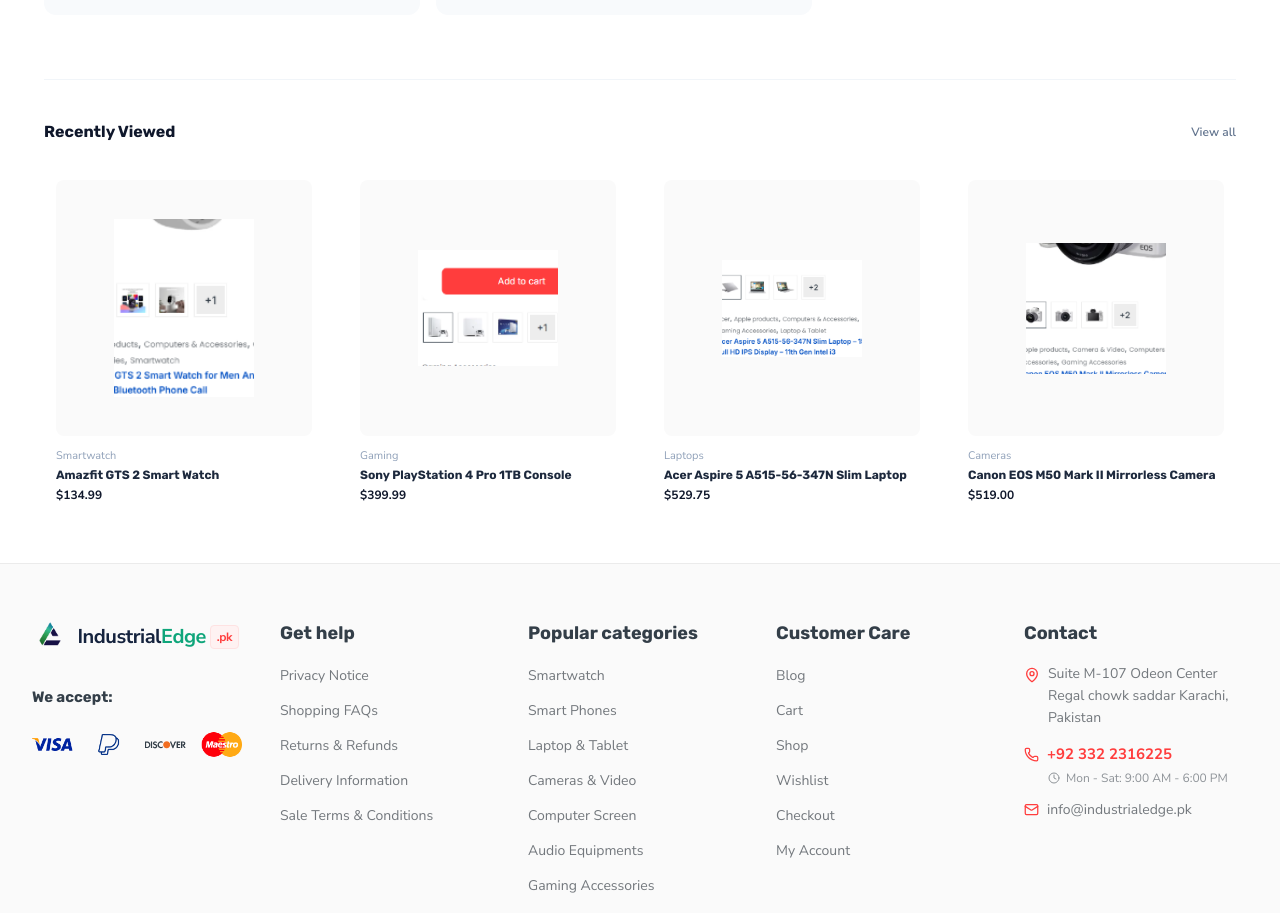
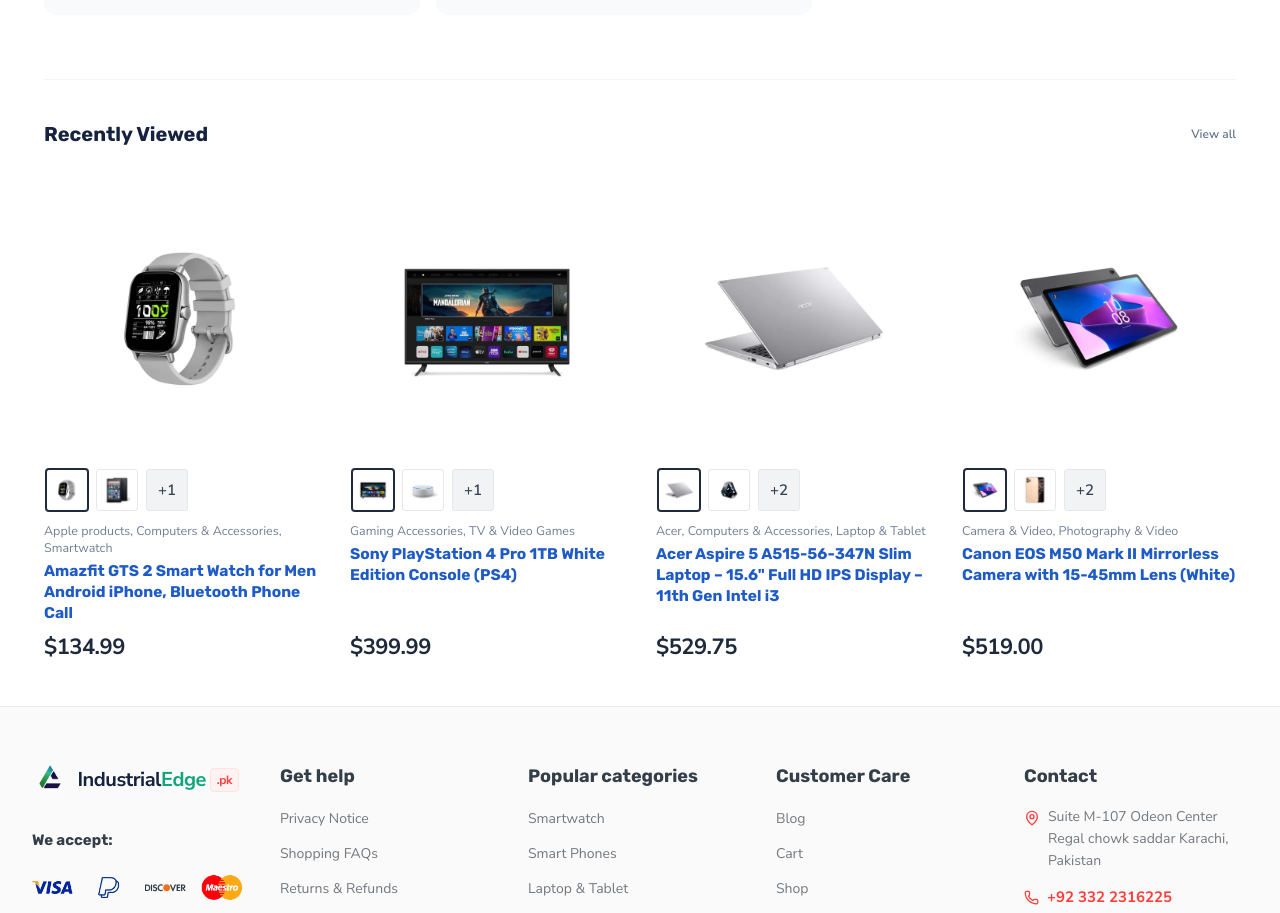
Before and after one commit to TechMireSolutions/industrialedge, a Next.js app: page /product/bs-1 in a window 1280 px wide. Shown: the part 1147-2060 px from the top of the page. Built offline with nearby package versions, Linux system fonts and the light colour scheme.

Commit message:
feat: add product detail page with image gallery and options selector

```diff
--- a/src/app/product/[id]/page.tsx
+++ b/src/app/product/[id]/page.tsx
@@ -4,6 +4,7 @@
 import Image from "next/image";
 import Link from "next/link";
 import { useStore } from "@/lib/store";
+import ShopProductCard, { ShopProductItem } from "@/components/products/shop-product-card";
 import {
   ShoppingCart,
   Heart,
@@ -93,35 +94,113 @@
   },
 ];
 
-// Recently viewed products
-const RECENT_PRODUCTS = [
+// Recently viewed products using official ShopProductItem format
+const RECENT_PRODUCTS: ShopProductItem[] = [
   {
-    id: "rv-watch",
-    name: "Amazfit GTS 2 Smart Watch",
-    category: "Smartwatch",
+    id: "p-amazfit-gts-2",
+    name: "Amazfit GTS 2 Smart Watch for Men Android iPhone, Bluetooth Phone Call",
+    shortName: "Amazfit GTS 2 Smart Watch for Men Android iPhone...",
+    categoryLine: "Apple products, Computers & Accessories, Smartwatch",
+    categories: ["Smartwatch", "Apple products"],
+    brand: "Amazfit",
     price: 134.99,
-    image: "/images/lenovo-tab/rv-watch.png",
+    originalPrice: 179.99,
+    mainImage: "/images/o_0601-540x540.webp",
+    thumbnails: [
+      "/images/o_0601-540x540.webp",
+      "/images/o_1101-540x540.webp",
+    ],
+    moreThumbnailsCount: 1,
+    rating: 5,
+    description:
+      "AMOLED display, blood oxygen saturation measurement, 90 sports modes, and 7-day battery life.",
+    specs: [
+      { label: "Platform", value: "Android / iOS" },
+      { label: "Display", value: "1.65\" AMOLED" },
+      { label: "Color", value: "Desert Gold" },
+      { label: "Brand", value: "Amazfit" },
+      { label: "Battery Life", value: "7 Days" },
+    ],
+    deliveryDays: "2 day delivery",
   },
   {
-    id: "rv-ps4",
-    name: "Sony PlayStation 4 Pro 1TB Console",
-    category: "Gaming",
+    id: "p-sony-ps4-pro",
+    name: "Sony PlayStation 4 Pro 1TB White Edition Console (PS4)",
+    shortName: "Sony PlayStation 4 Pro 1TB White Edition Console (PS4)",
+    categoryLine: "Gaming Accessories, TV & Video Games",
+    categories: ["Gaming Accessories"],
+    brand: "PlayStation",
     price: 399.99,
-    image: "/images/lenovo-tab/rv-ps4.png",
+    mainImage: "/images/o_4301-540x540.webp",
+    thumbnails: [
+      "/images/o_4301-540x540.webp",
+      "/images/o_4501-540x540.webp",
+    ],
+    moreThumbnailsCount: 1,
+    rating: 5,
+    description:
+      "Dynamic 4K gaming and 4K entertainment, faster frame rates, and enhanced graphics.",
+    specs: [
+      { label: "Platform", value: "PlayStation 4" },
+      { label: "Storage", value: "1TB" },
+      { label: "Color", value: "Glacier White" },
+      { label: "Brand", value: "PlayStation" },
+      { label: "Input Device", value: "Gamepad" },
+    ],
+    deliveryDays: "2 day delivery",
   },
   {
-    id: "rv-laptop",
-    name: "Acer Aspire 5 A515-56-347N Slim Laptop",
-    category: "Laptops",
+    id: "p-acer-aspire-5",
+    name: "Acer Aspire 5 A515-56-347N Slim Laptop – 15.6\" Full HD IPS Display – 11th Gen Intel i3",
+    shortName: "Acer Aspire 5 A515-56-347N Slim Laptop – 15.6'' Full HD IPS Display...",
+    categoryLine: "Acer, Computers & Accessories, Laptop & Tablet",
+    categories: ["Acer", "Computers & Accessories", "Laptop & Tablet"],
+    brand: "Acer",
     price: 529.75,
-    image: "/images/lenovo-tab/rv-laptop.png",
+    mainImage: "/images/o_3603-540x540.webp",
+    thumbnails: [
+      "/images/o_3603-540x540.webp",
+      "/images/o_3701-540x540.webp",
+    ],
+    moreThumbnailsCount: 2,
+    rating: 5,
+    description:
+      "Powerful 11th Gen Intel Core i3 processor, 15.6-inch Full HD IPS display with narrow bezels.",
+    specs: [
+      { label: "Screen Size", value: "15.6 Inches" },
+      { label: "CPU Model", value: "Core i3" },
+      { label: "RAM", value: "8 GB" },
+      { label: "Storage", value: "128 GB SSD" },
+      { label: "Brand", value: "Acer" },
+    ],
+    deliveryDays: "3 day delivery",
   },
   {
-    id: "rv-camera",
-    name: "Canon EOS M50 Mark II Mirrorless Camera",
-    category: "Cameras",
+    id: "p-canon-eos-m50",
+    name: "Canon EOS M50 Mark II Mirrorless Camera with 15-45mm Lens (White)",
+    shortName: "Canon EOS M50 Mark II Mirrorless Camera with 15-45mm Lens (White)",
+    categoryLine: "Camera & Video, Photography & Video",
+    categories: ["Camera & Video"],
+    brand: "Canon",
     price: 519.0,
-    image: "/images/lenovo-tab/rv-camera.png",
+    originalPrice: 839.95,
+    mainImage: "/images/o_5001-540x540.webp",
+    thumbnails: [
+      "/images/o_5001-540x540.webp",
+      "/images/o_4901-540x540.webp",
+    ],
+    moreThumbnailsCount: 2,
+    rating: 5,
+    description:
+      "24.1MP APS-C CMOS sensor, DIGIC 8 image processor, 4K UHD 24p and HD 120p for slow motion.",
+    specs: [
+      { label: "Sensor", value: "24.1MP APS-C CMOS" },
+      { label: "Video", value: "4K UHD 24p" },
+      { label: "Color", value: "White" },
+      { label: "Brand", value: "Canon" },
+      { label: "Lens", value: "EF-M 15-45mm STM" },
+    ],
+    deliveryDays: "2 day delivery",
   },
 ];
 
@@ -579,38 +658,22 @@
         </div>
 
         {/* ========================================================= */}
-        {/* RECENTLY VIEWED (Simple, Clean 4-Column Grid)            */}
+        {/* RECENTLY VIEWED (Exact Shop Product Cards)                */}
         {/* ========================================================= */}
         <div className="mt-16 pt-10 border-t border-slate-100">
-          <div className="flex items-center justify-between mb-6">
-            <h2 className="text-base font-bold text-slate-900">Recently Viewed</h2>
-            <Link href="/shop" className="text-xs font-semibold text-slate-500 hover:text-slate-900">
+          <div className="flex items-center justify-between mb-8">
+            <h2 className="text-xl font-bold text-[#15233e]">Recently Viewed</h2>
+            <Link
+              href="/shop"
+              className="text-xs font-semibold text-slate-500 hover:text-[#ff3d3d] transition-colors"
+            >
               View all
             </Link>
           </div>
 
-          <div className="grid grid-cols-2 md:grid-cols-4 gap-4 sm:gap-6">
+          <div className="grid grid-cols-1 sm:grid-cols-2 lg:grid-cols-4 gap-6 xl:gap-8">
             {RECENT_PRODUCTS.map((prod) => (
-              <Link
-                key={prod.id}
-                href="/product/lenovo-tab-m10-plus"
-                className="group flex flex-col p-3 rounded-xl hover:bg-slate-50 transition-colors"
-              >
-                <div className="relative w-full aspect-square bg-[#fafafa] rounded-lg p-4 flex items-center justify-center mb-3">
-                  <Image
-                    src={prod.image}
-                    alt={prod.name}
-                    width={140}
-                    height={140}
-                    className="object-contain max-h-full transition-transform duration-200 group-hover:scale-105"
-                  />
-                </div>
-                <span className="text-[11px] text-slate-400 mb-0.5">{prod.category}</span>
-                <h3 className="text-xs font-bold text-slate-800 line-clamp-1 group-hover:text-[#ff3d3d] transition-colors mb-1">
-                  {prod.name}
-                </h3>
-                <span className="text-xs font-bold text-slate-900">${prod.price.toFixed(2)}</span>
-              </Link>
+              <ShopProductCard key={prod.id} product={prod} />
             ))}
           </div>
         </div>
```
